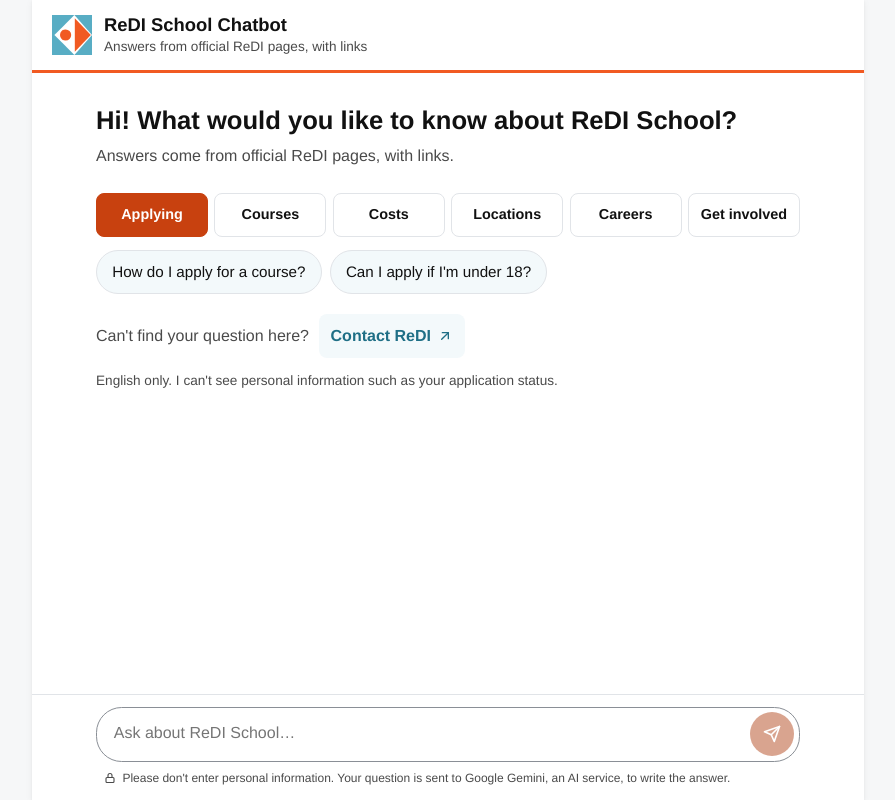
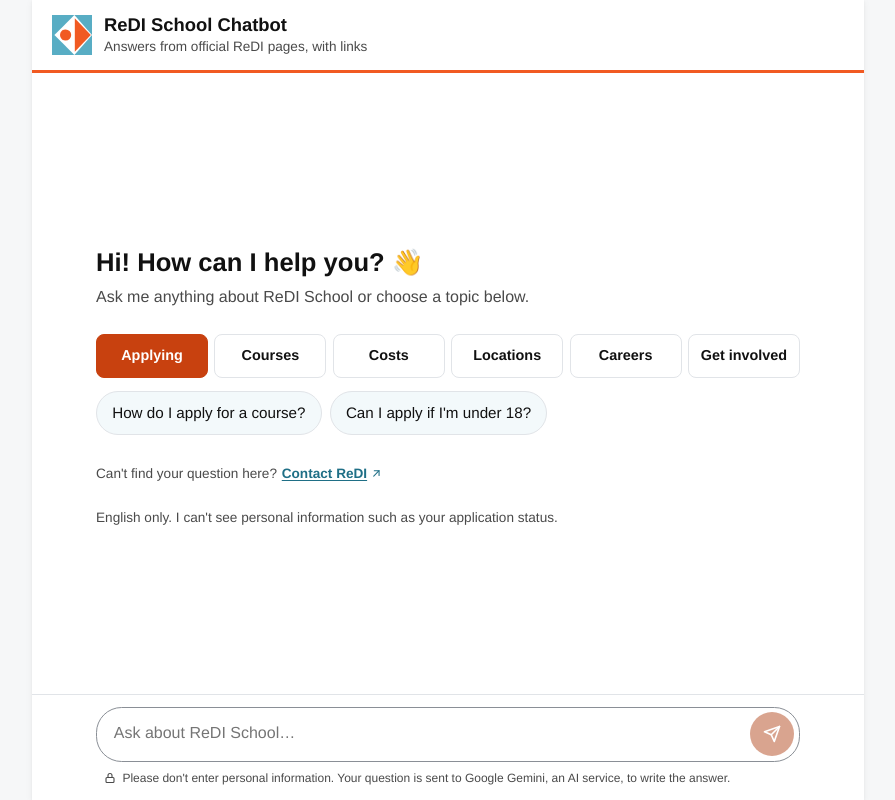
Before and after one commit to ShiriSalman/ReDi-Chatbot, a Flask app: page / in a window 1280 px wide. Shown: the whole page, without its empty margins (192-1087 px from the left). Run offline with Flask 3, Linux system fonts and the light colour scheme.

Commit message:
Final touches: shorter welcome, centred, smaller contact link, click feedback
Welcome: 'Hi! How can I help you?' with the requested subtitle (test updated to the new wording). The welcome is centred in the free space, so the gap above the input is about half. Contact ReDI is a small text link. A clicked suggestion turns orange while the welcome fades out for 180 ms; a second click is ignored.

```diff
--- a/static/css/chat.css
+++ b/static/css/chat.css
@@ -116,15 +116,24 @@ body {
 }
 
 .conversation {
+  display: flex;
   flex: 1;
+  flex-direction: column;
   overflow-y: auto;
   padding: 1.5rem 1.25rem;
 }
 
-/* Welcome screen */
+/* Welcome screen: centred in the free space, so there is no large gap above the input.
+   It fades out when a question is sent. */
 .welcome {
+  width: 100%;
   max-width: 44rem;
-  margin: 0 auto 1.5rem;
+  margin: auto;
+  transition: opacity 0.18s ease-out;
+}
+
+.welcome.leaving {
+  opacity: 0;
 }
 
 .welcome[hidden] {
@@ -215,30 +224,46 @@ body {
   background: var(--redi-peach-light);
 }
 
+/* Clear feedback when a question is clicked: pressed, then orange until it is sent */
+.suggestion:active {
+  transform: scale(0.97);
+}
+
+.suggestion.chosen {
+  border-color: var(--redi-orange-dark);
+  background: var(--redi-orange-dark);
+  color: #ffffff;
+}
+
+/* A small text link, so it doesn't compete with the topics */
 .welcome-contact {
   display: flex;
   flex-wrap: wrap;
   align-items: center;
-  gap: 0.6rem;
-  margin: 1.25rem 0 0;
+  gap: 0.3rem;
+  margin: 1rem 0 0;
   color: var(--muted);
+  font-size: 0.85rem;
 }
 
 .contact-link {
   display: inline-flex;
   align-items: center;
-  gap: 0.4rem;
-  min-height: 2.75rem;
-  padding: 0.55rem 0.75rem;
-  border-radius: var(--radius-small);
-  background: var(--redi-teal-light);
+  gap: 0.2rem;
+  min-height: 2.75rem; /* the touch area stays 44px, the link itself looks small */
   color: var(--redi-teal-dark);
   font-weight: 600;
-  text-decoration: none;
+  text-decoration: underline;
+  text-underline-offset: 2px;
+}
+
+.contact-link svg {
+  width: 0.8rem;
+  height: 0.8rem;
 }
 
 .contact-link:hover {
-  background: var(--redi-peach-light);
+  text-decoration-thickness: 2px;
 }
 
 .welcome-note {
@@ -252,6 +277,7 @@ body {
   display: flex;
   flex-direction: column;
   gap: 1.25rem;
+  width: 100%; /* the conversation is a flex column; without this the log shrinks to its content */
   max-width: 44rem;
   margin: 0 auto;
 }
@@ -657,4 +683,10 @@ a:focus-visible {
   .category {
     animation: none;
   }
+
+  .welcome,
+  .suggestion:active {
+    transition: none;
+    transform: none;
+  }
 }
--- a/static/js/chat.js
+++ b/static/js/chat.js
@@ -345,10 +345,26 @@ input.addEventListener("keydown", (event) => {
 });
 
 // A suggested question is sent right away, exactly as written on the button
+// The clicked question turns orange and the welcome fades out for a moment, so the visitor
+// sees their choice; then it is sent. A second click in that moment is ignored.
+const CHOSEN_FEEDBACK_MS = 180;
+let choosing = false;
+
 for (const button of document.querySelectorAll(".suggestion")) {
   button.addEventListener("click", () => {
-    closeDrawer();
-    send(button.textContent.trim());
+    if (choosing) {
+      return;
+    }
+    choosing = true;
+    button.classList.add("chosen");
+    welcome.classList.add("leaving");
+    setTimeout(() => {
+      button.classList.remove("chosen");
+      welcome.classList.remove("leaving");
+      closeDrawer();
+      choosing = false;
+      send(button.textContent.trim());
+    }, CHOSEN_FEEDBACK_MS);
   });
 }
 
--- a/templates/chat.html
+++ b/templates/chat.html
@@ -27,8 +27,8 @@
            A suggested question is sent as it is written here; tests/test_real_questions.py
            checks that each one gets sources. -->
       <section class="welcome" id="welcome" aria-labelledby="welcome-title">
-        <h2 id="welcome-title">Hi! What would you like to know about ReDI School?</h2>
-        <p class="lead">Answers come from official ReDI pages, with links.</p>
+        <h2 id="welcome-title">Hi! How can I help you? <span aria-hidden="true">👋</span></h2>
+        <p class="lead">Ask me anything about ReDI School or choose a topic below.</p>
 
         <!-- The topics move into the drawer above the input when the Suggestions button opens it -->
         <div class="topics" id="topics">
```
Also changed, not shown: specs/ui_redesign.md (+19 -0 lines), tests/test_app.py (+3 -1 lines).
